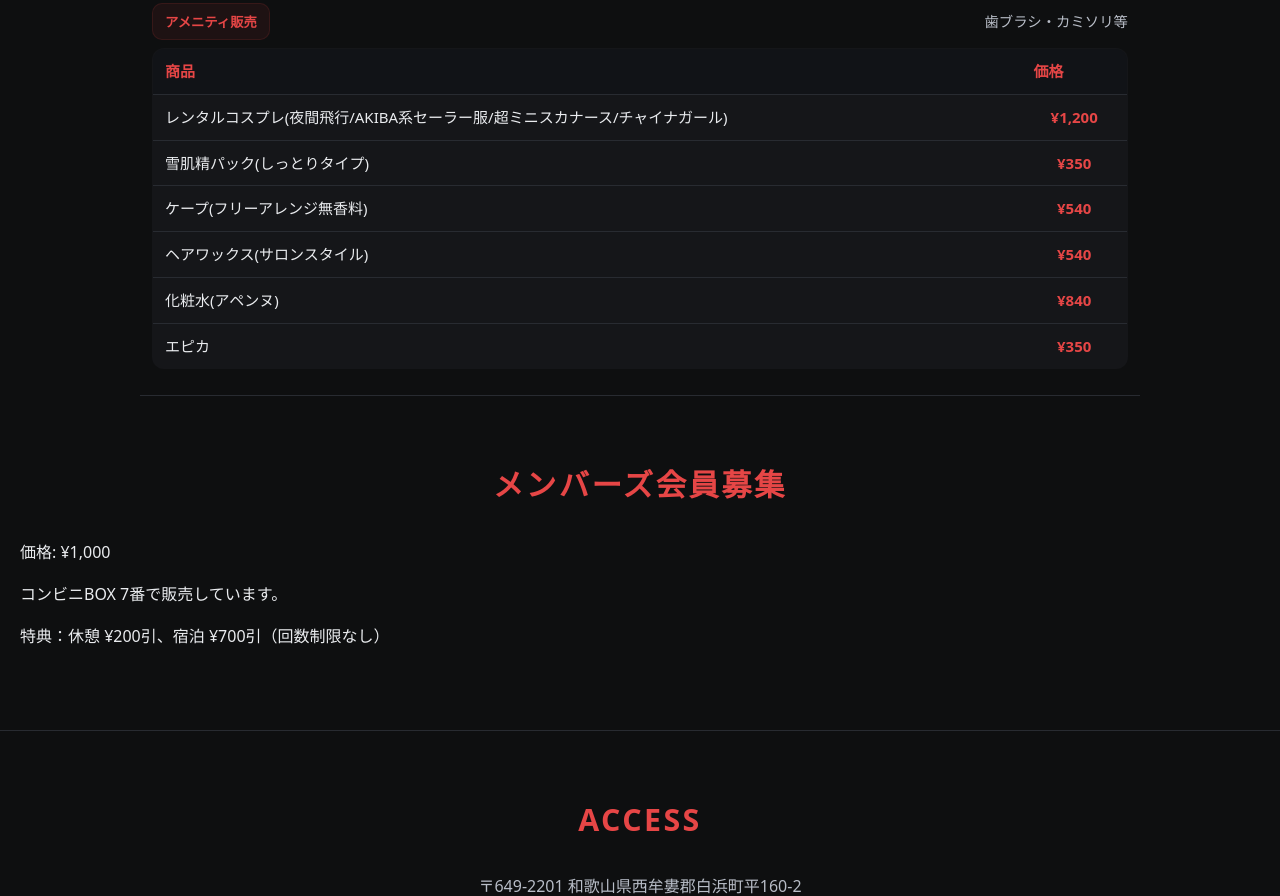
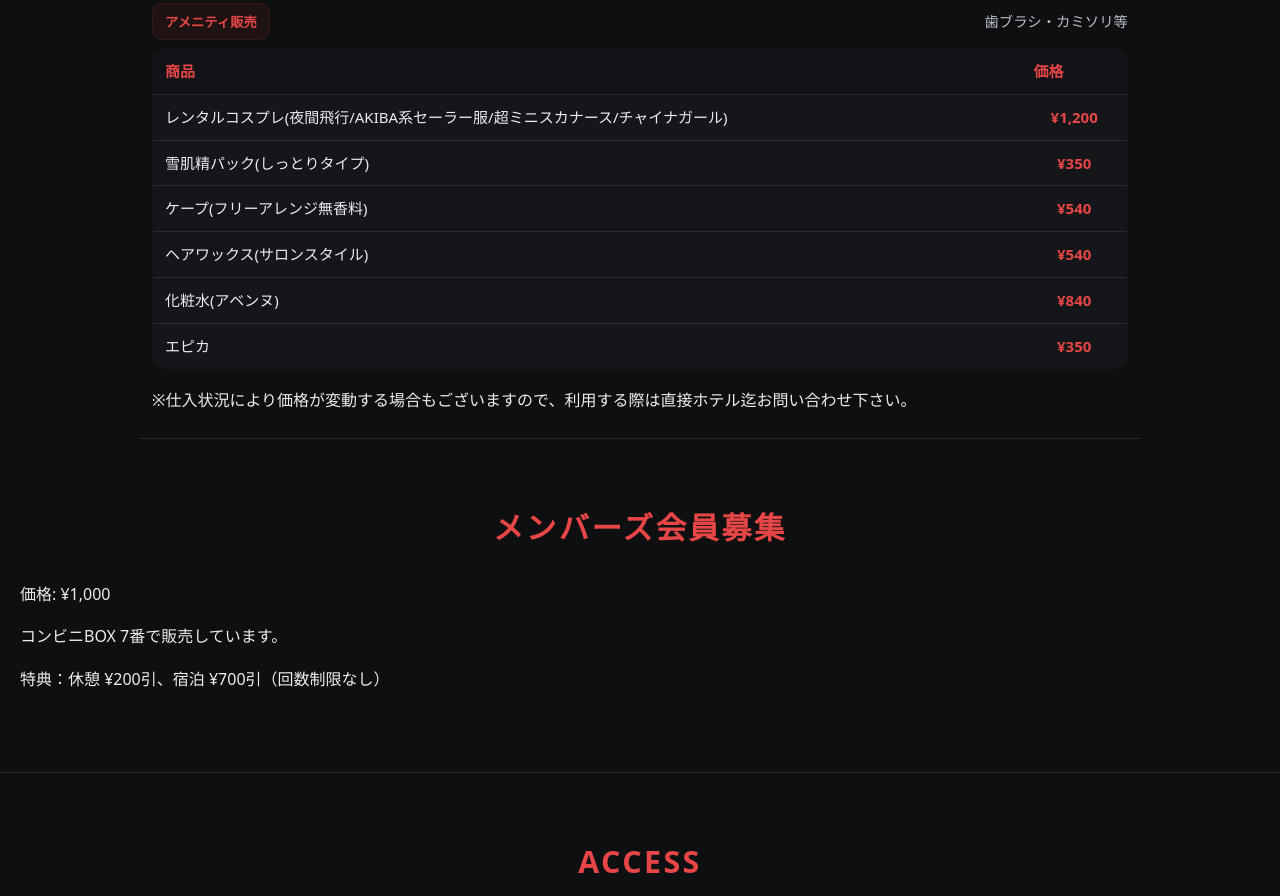
Before and after one commit to yamasoso/Hotel-MIO-test, a plain HTML site: page index.html in a window 1280 px wide. Shown: the part 5604-6500 px from the top of the page. Drawn offline with nearby package versions, Linux system fonts and the light colour scheme.

Commit message:
Add files via upload

```diff
--- a/index.html
+++ b/index.html
@@ -265,12 +265,13 @@
             <tr><td>雪肌精パック(しっとりタイプ)</td><td class="price">¥350</td></tr>
             <tr><td>ケープ(フリーアレンジ無香料)</td><td class="price">¥540</td></tr>
             <tr><td>ヘアワックス(サロンスタイル)</td><td class="price">¥540</td></tr>
-            <tr><td>化粧水(アペンヌ)</td><td class="price">¥840</td></tr>
+            <tr><td>化粧水(アベンヌ)</td><td class="price">¥840</td></tr>
             <tr><td>エピカ</td><td class="price">¥350</td></tr>
           </tbody>
         </table>
       </div>
     </div>
+    <p>※仕入状況により価格が変動する場合もございますので、利用する際は直接ホテル迄お問い合わせ下さい。</p>
   </section>
 
   <!-- Gallery Modal -->
```
